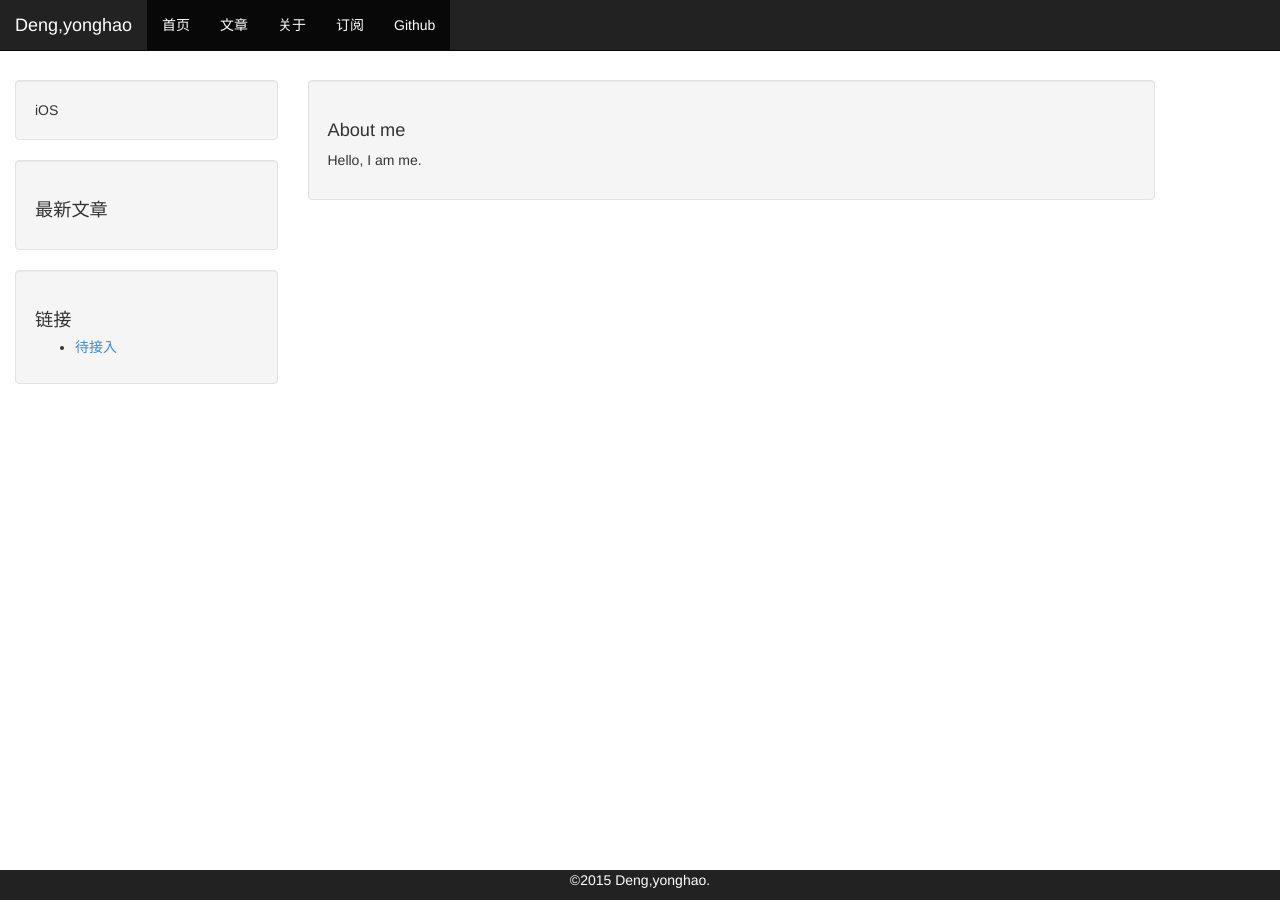
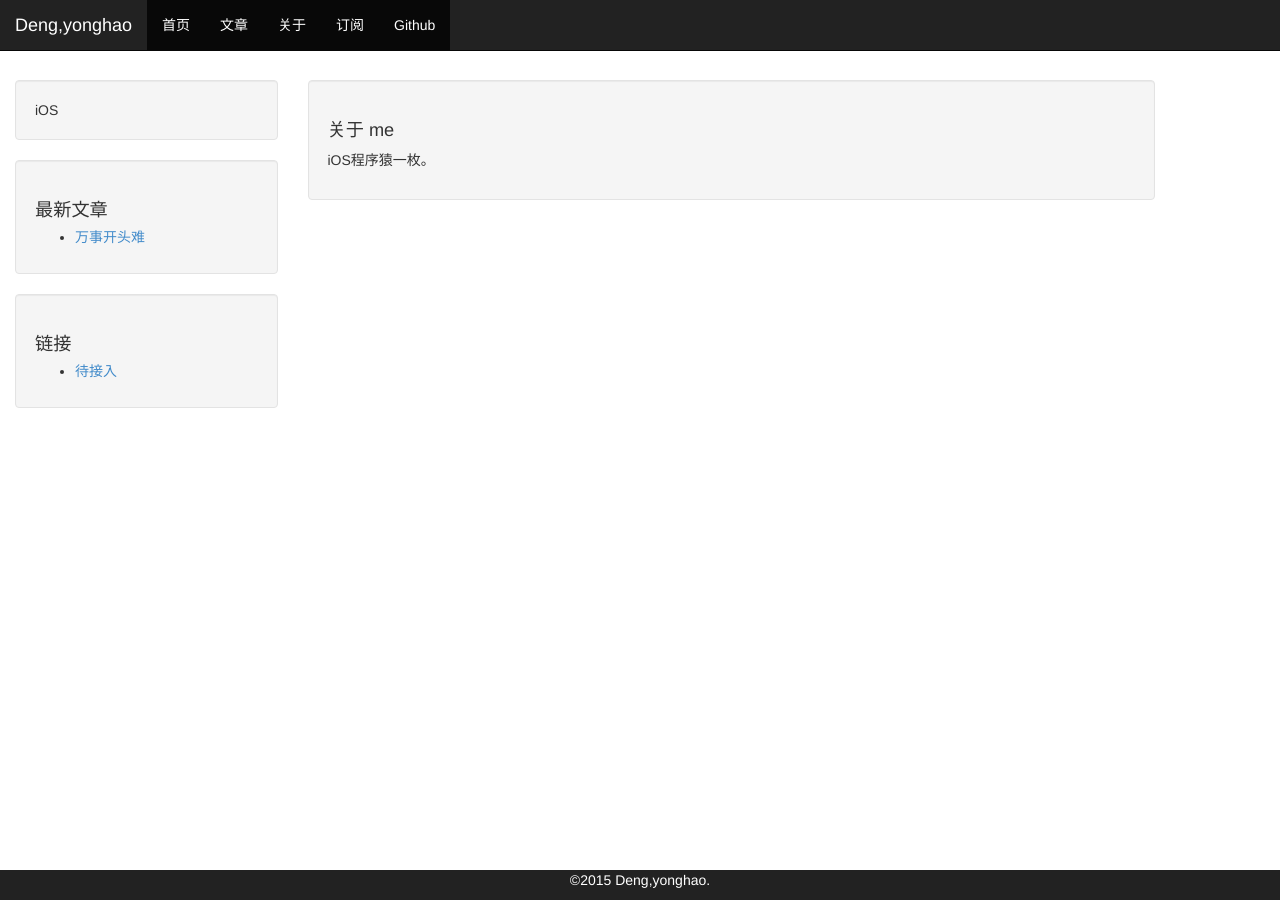
Before and after one commit to dengyonghao/dengyonghao, a Jekyll site: the page built from about.html, in a window 1280 px wide. Built offline with Jekyll 4.4.1, drawn with Linux system fonts in a browser that asks for light colours; Markdown is read by kramdown in place of the engine named in the settings; comment, search, counter and statistics services are not loaded.

Commit message:
第一篇文章

```diff
--- a/about.html
+++ b/about.html
@@ -3,6 +3,6 @@ layout: default
 ---
 
 <div class="well">
-    <h1>About me</h1>
-    <p>Hello, I am me.</p>
+    <h1>关于 me</h1>
+    <p>iOS程序猿一枚。</p>
 </div>
```
Also changed, not shown: _posts/2015-08-28-万事开头难.md (added, +6 -0 lines), README.md.
